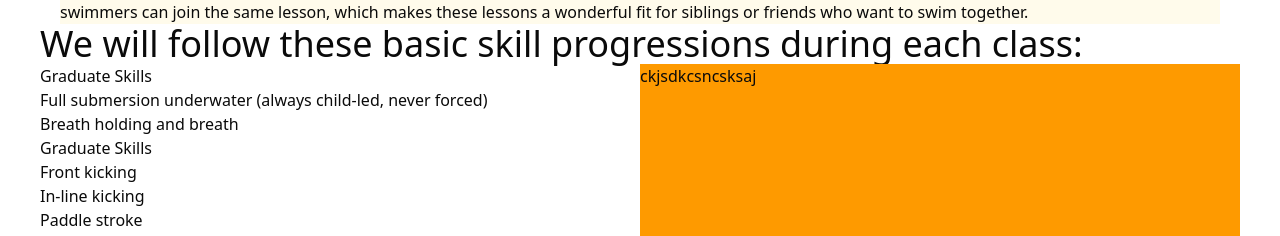
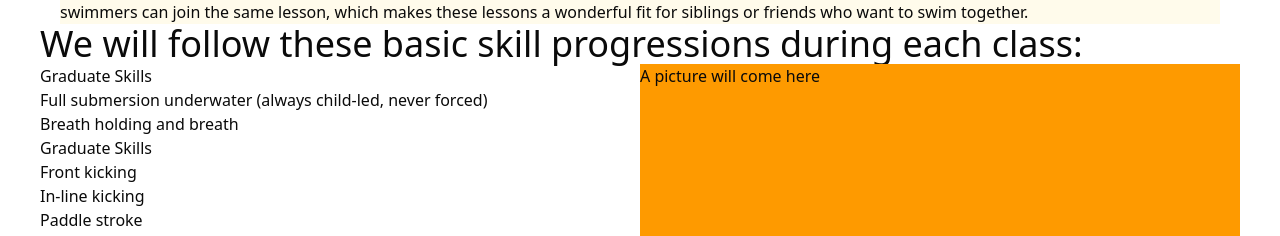
Before and after one commit to SiddharthAnbumani/waves, a React (Vite) app: page /competitive/lts in a window 1280 px wide. Shown: the part 664-900 px from the top of the page. Built offline with nearby package versions, Linux system fonts and the light colour scheme.

Commit message:
Adding Pages for courses and nav

```diff
--- a/src/pages/Courses/Lts.jsx
+++ b/src/pages/Courses/Lts.jsx
@@ -49,7 +49,7 @@ export default function Lts(){
                     </ul>
                 </div>
                 <div className="bg-amber-500 w-1/2">
-                    ckjsdkcsncsksaj
+                A picture will come here
                 </div>
             </div>
 
```
